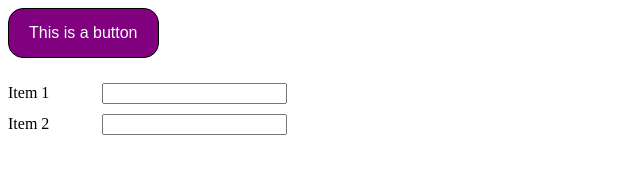
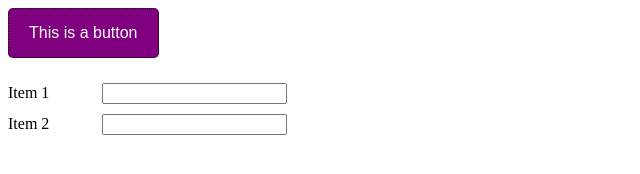
Before and after one commit to TheSavior/webhook-test, a website: page index.html in a window 1280 px wide. Shown: the full height of the page, 0-640 px from the left. Drawn offline with Linux system fonts and the light colour scheme.

Commit message:
Changing border radius

```diff
--- a/index.html
+++ b/index.html
@@ -17,8 +17,8 @@
   min-width: 100px;
   padding: 15px 20px;
   background-color: purple;
-  border: 1px solid black;
-  border-radius: 15px;
+  border: 1px dotted black;
+  border-radius: 5px;
   color: white;
   font-size: 16px;
 }
```
